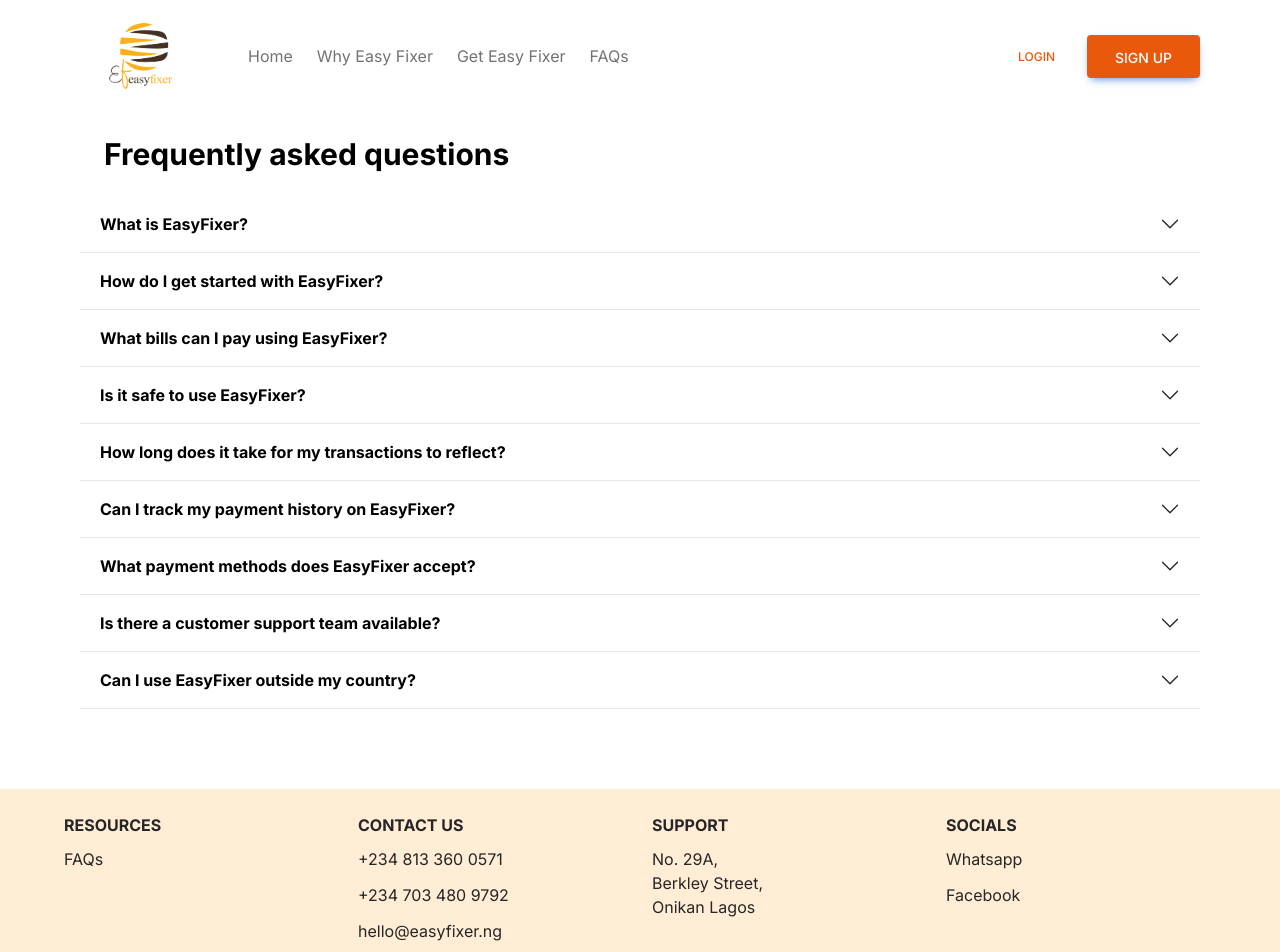
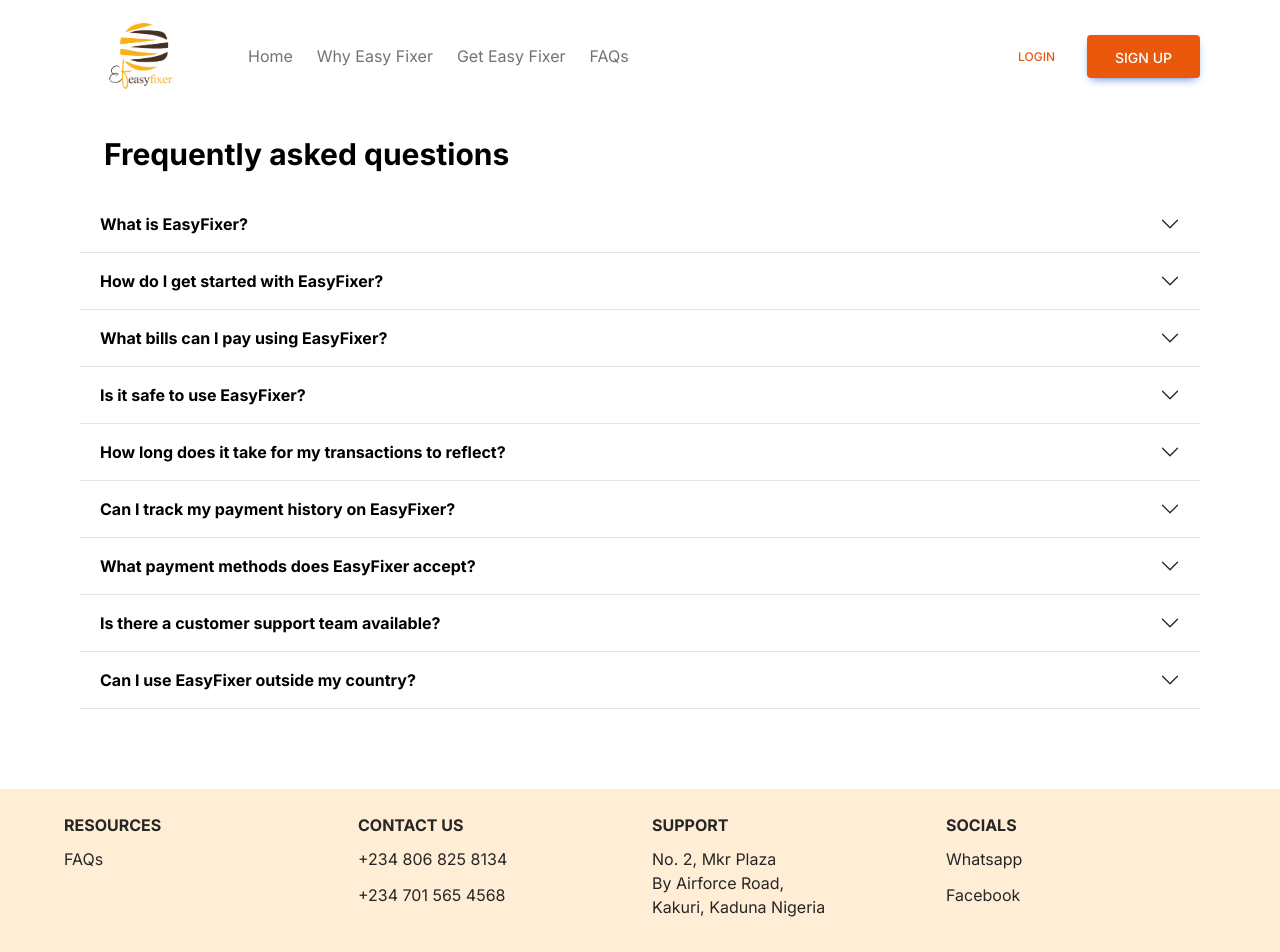
Before and after one commit to joeyAddy/easy-fixer, a Next.js app: page /faqs in a window 1280 px wide. Shown: the top 952 px of the page. Built offline with nearby package versions, Linux system fonts and the light colour scheme; what tw-elements would draw is missing.

Commit message:
Added support numbers and actual company address

```diff
--- a/components/common/Footer.tsx
+++ b/components/common/Footer.tsx
@@ -42,19 +42,19 @@
             <ul className="mb-0 list-none space-y-3">
               <li>
                 <a href="#!" className="text-neutral-800 dark:text-neutral-200">
-                  +234 813 360 0571
+                  +234 806 825 8134
                 </a>
               </li>
               <li>
                 <a href="#!" className="text-neutral-800 dark:text-neutral-200">
-                  +234 703 480 9792
+                  +234 701 565 4568
                 </a>
               </li>
-              <li>
+              {/* <li>
                 <a href="#!" className="text-neutral-800 dark:text-neutral-200">
                   hello@easyfixer.ng{" "}
                 </a>
-              </li>
+              </li> */}
             </ul>
           </div>
 
@@ -68,9 +68,10 @@
               <li>
                 <a
                   href="/faqs"
-                  className="text-neutral-800 dark:text-neutral-200"
+                  className="text-neutral-800 dark:text-neutral-200 capitalize"
                 >
-                  No. 29A, <br /> Berkley Street, <br /> Onikan Lagos{" "}
+                  No. 2, Mkr plaza
+                  <br /> by Airforce Road, <br /> Kakuri, Kaduna Nigeria{" "}
                 </a>
               </li>
             </ul>
```
